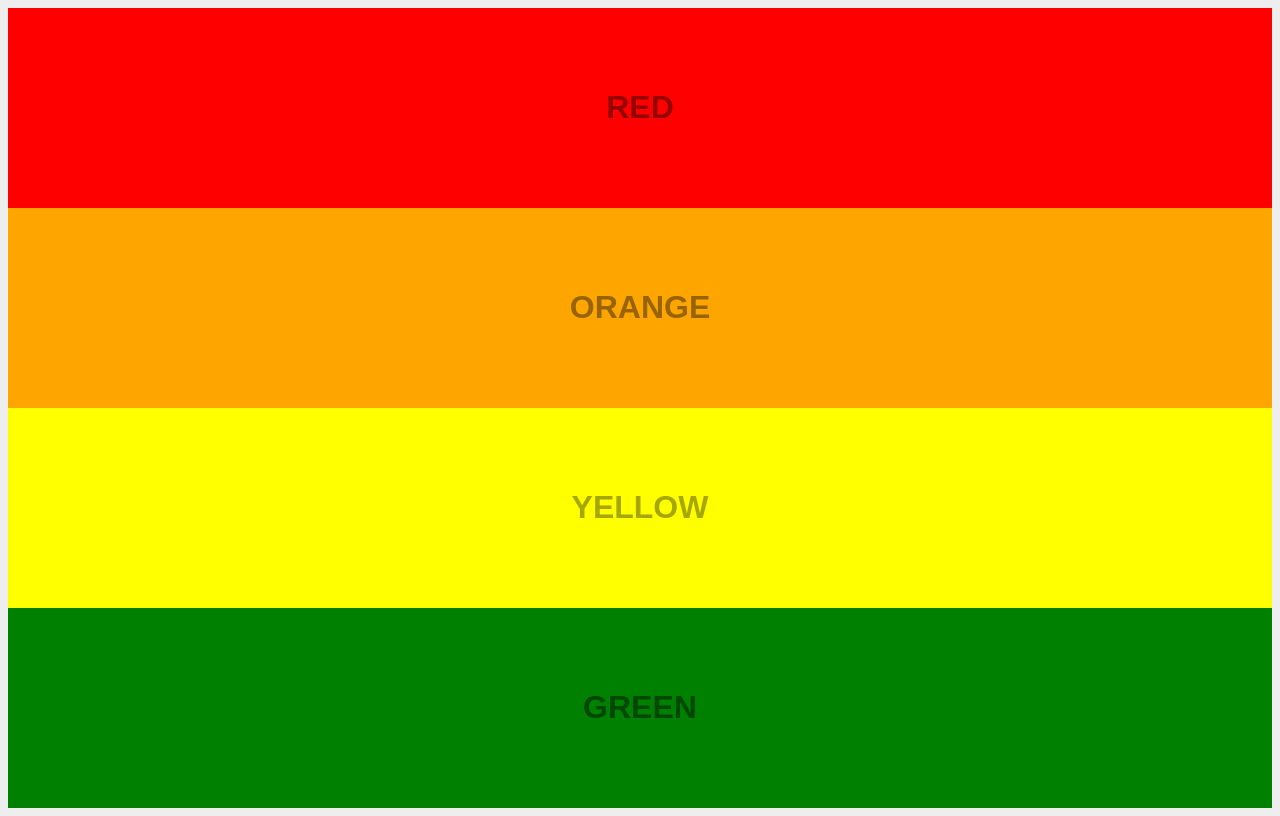
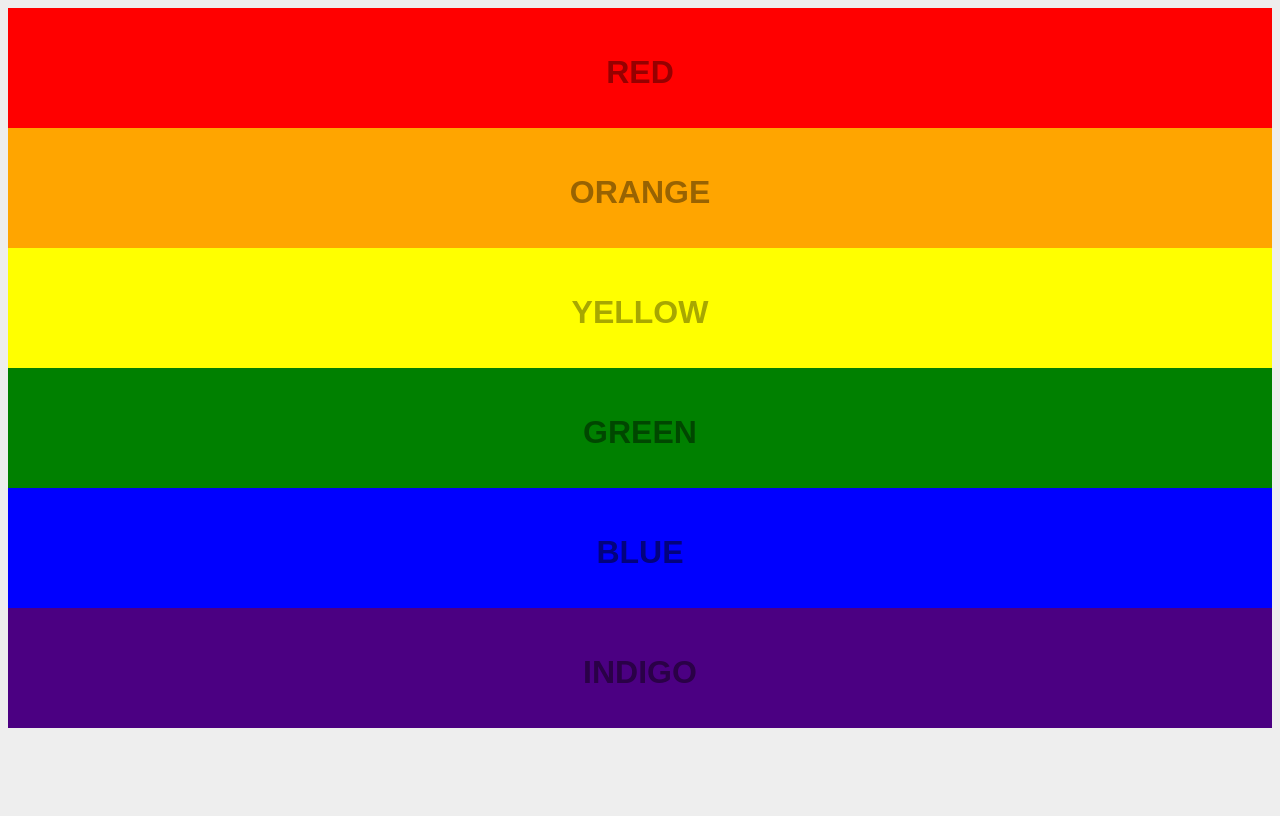
Before and after one commit to ThumbsUpGif/RainbowProject, a plain HTML site: page index.html in a window 1280 px wide. Drawn offline with Linux system fonts and the light colour scheme.

Commit message:
added indigo colour

```diff
--- a/index.html
+++ b/index.html
@@ -33,5 +33,17 @@
         </div>
     </div>
 
+    <div class="blue_background">
+        <div class="colourname">
+    <h1>BLUE</h1>
+        </div>
+    </div>
+
+    <div class="indigo_background">
+        <div class="colourname">
+    <h1>INDIGO</h1>
+        </div>
+    </div>
+
 </body>
 </html>
--- a/styles.css
+++ b/styles.css
@@ -10,35 +10,49 @@ body {
 .colourname {
     position: absolute;
     left: 50%;
-    margin-top: 60px;
+    margin-top: 25px;
     /* top: 50%; */
     transform: translate(-50%, 0%);
 }
 
 .red_background {
     width: vw;
-    height: 200px;
+    height: 120px;
     background-color: red;
     color: rgb(150, 0, 0);
 }
 
 .orange_background {
     width: vw;
-    height: 200px;
+    height: 120px;
     background-color: orange;
     color: rgb(152, 99, 2);
 }
 
 .yellow_background {
     width: vw;
-    height: 200px;
+    height: 120px;
     background-color: yellow;
     color:  rgb(167, 167, 1);
 }
 
 .green_background {
     width: vw;
-    height: 200px;
+    height: 120px;
     background-color: green;
     color:  rgb(0, 71, 0);
 }
+
+.blue_background {
+    width: vw;
+    height: 120px;
+    background-color: blue;
+    color:   rgb(2, 2, 125);
+}
+
+.indigo_background {
+    width: vw;
+    height: 120px;
+    background-color: indigo;
+    color: rgb(42, 1, 71);
+}
```
